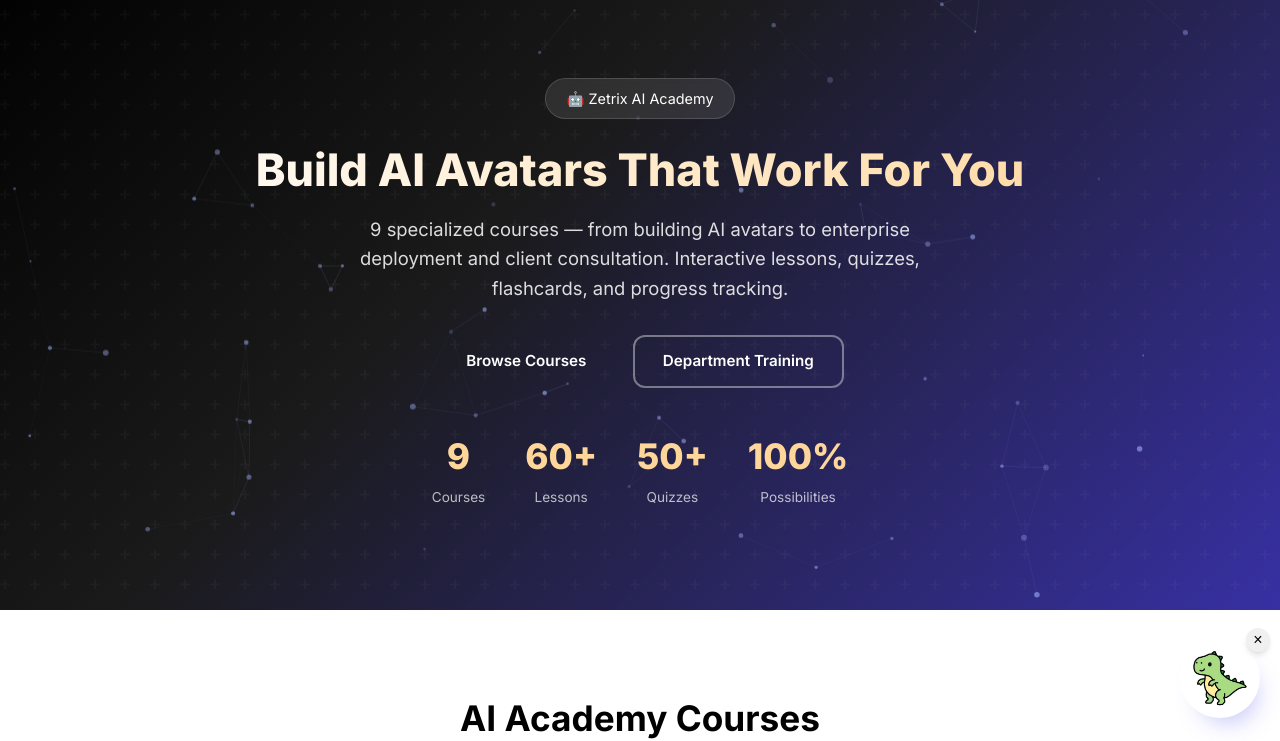
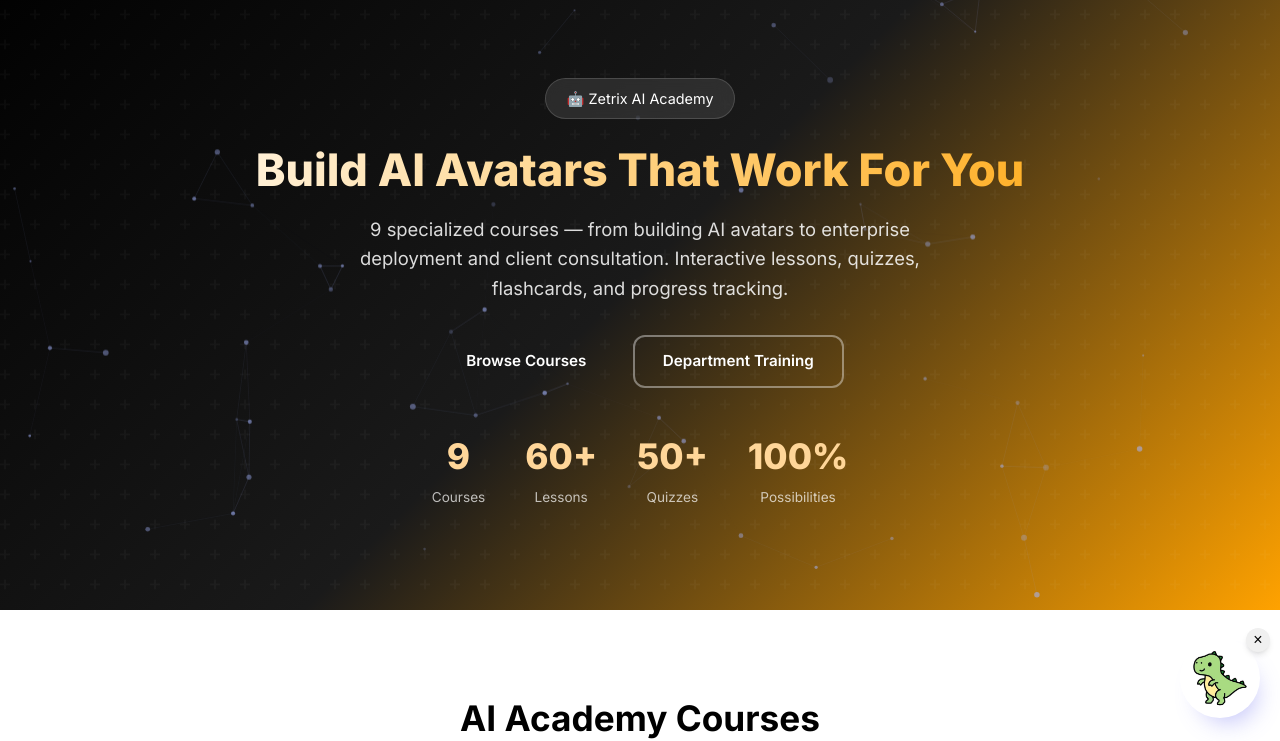
Before and after one commit to yuenhui2007-hash/zetrixavatar, a plain HTML site: page index.html in a window 1280 px wide. Shown: the part 62-803 px from the top of the page. Drawn offline with Linux system fonts and the light colour scheme; no server answers.

Commit message:
Polish hero gradient and meta for sales presentation

```diff
--- a/index.html
+++ b/index.html
@@ -12,7 +12,7 @@
 <meta name="apple-mobile-web-app-status-bar-style" content="black-translucent">
 <meta name="viewport" content="width=device-width, initial-scale=1.0">
 <title>Zetrix AI Academy</title>
-<meta name="description" content="Zetrix AI Academy: 6 specialized AI courses with interactive lessons, quizzes, and progress tracking.">
+<meta name="description" content="Zetrix AI Academy: 9 specialized AI courses with interactive lessons, quizzes, flashcards, and progress tracking. Master AI avatars, automation, coding, sales, and business.">
 <link rel="preconnect" href="https://fonts.googleapis.com">
 <link href="https://fonts.googleapis.com/css2?family=Inter:wght@400;500;600;700;800&display=swap" rel="stylesheet">
 <link rel="stylesheet" href="css/styles.css?v=10">
@@ -20,7 +20,7 @@
 <style>
 /* ===== HERO ===== */
 .academy-hero {
-  background: linear-gradient(135deg, #000000 0%, #1a1a1a 40%, #3730a3 100%);
+  background: linear-gradient(135deg, #000000 0%, #1a1a1a 50%, #FFA200 100%);
   color: white;
   padding: 140px 0 100px;
   text-align: center;
@@ -43,7 +43,7 @@
   font-size: clamp(1.8rem, 4.5vw, 2.8rem);
   font-weight: 800;
   margin-bottom: 16px;
-  background: linear-gradient(90deg, #fff, #FFD699);
+  background: linear-gradient(90deg, #fff, #FFA200);
   -webkit-background-clip: text;
   -webkit-text-fill-color: transparent;
   min-height: 1.2em;
```
